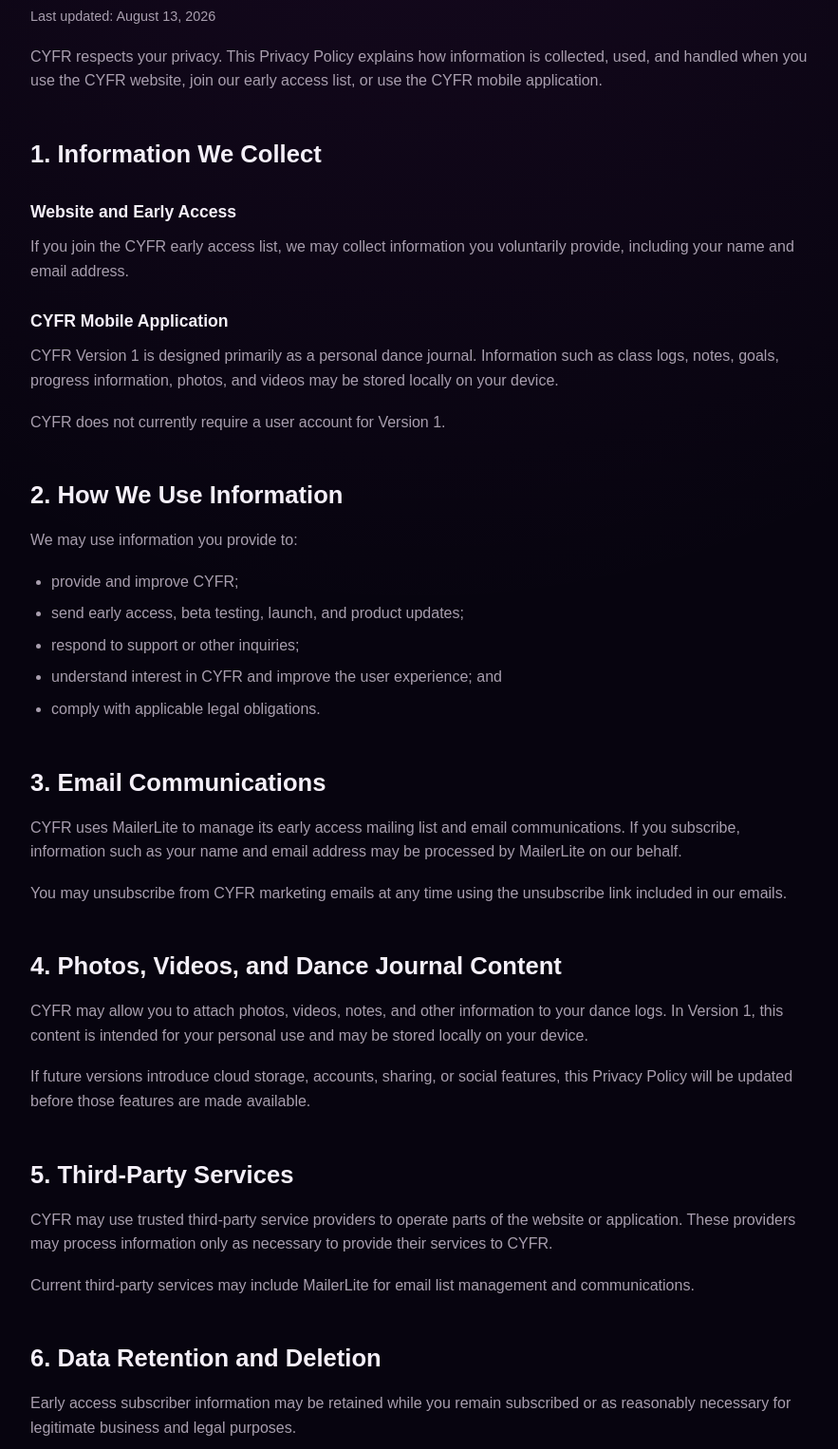
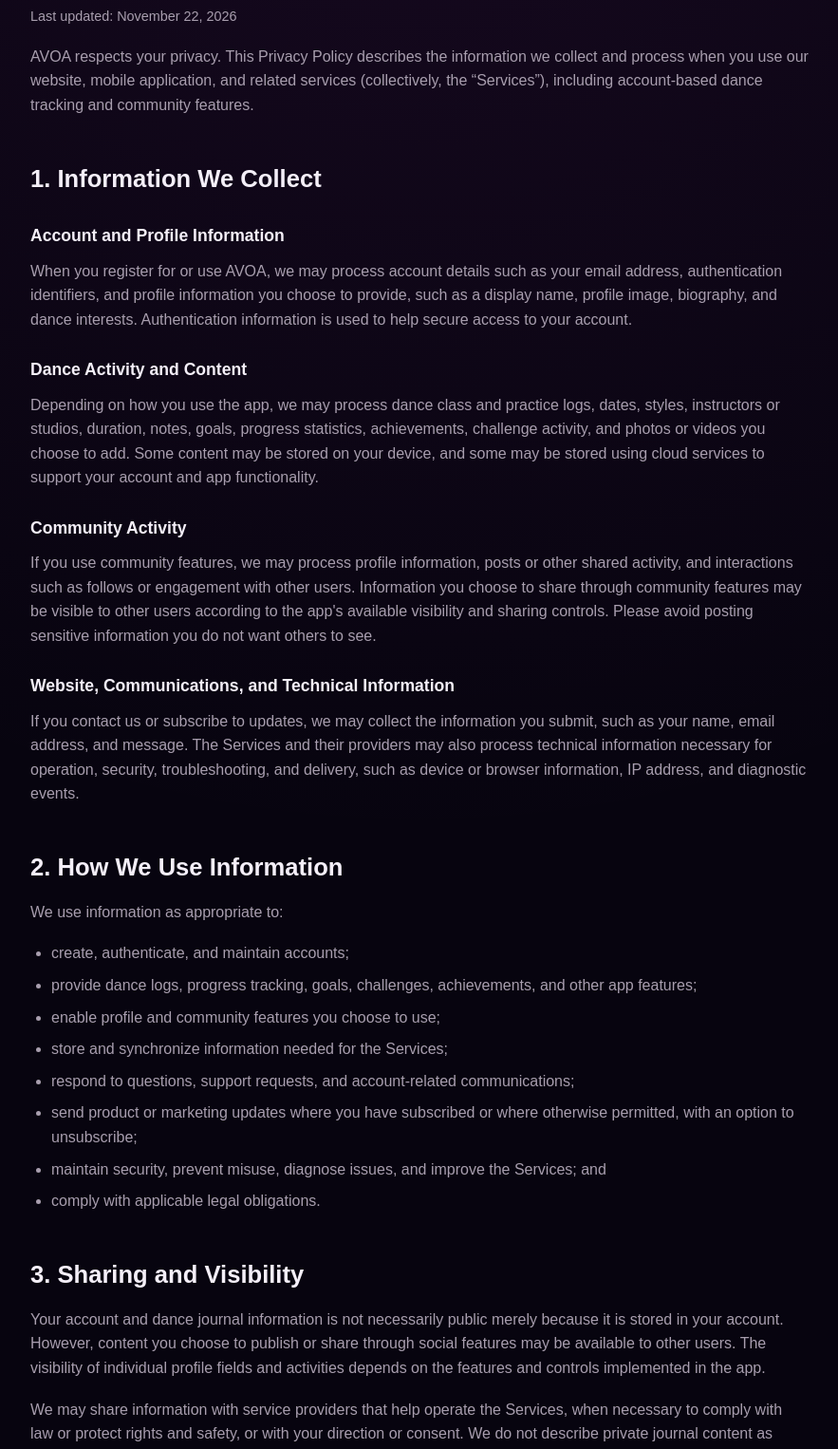
Before and after one commit to CyfrApp/cyfr-website, a plain HTML site: page privacy.html in a window 1280 px wide. Shown: the part 314-1840 px from the top of the page at 95% size, without its empty margins (198-1081 px from the left). Drawn offline with Linux system fonts and the light colour scheme.

Commit message:
Add files via upload

```diff
--- a/privacy.html
+++ b/privacy.html
@@ -3,182 +3,129 @@
 <head>
   <meta charset="UTF-8">
   <meta name="viewport" content="width=device-width, initial-scale=1.0">
-  <meta name="description" content="CYFR Privacy Policy">
-  <title>Privacy Policy — CYFR</title>
+  <meta name="description" content="AVOA Privacy Policy — learn how AVOA handles account, dance activity, and community information.">
+  <title>Privacy Policy — AVOA</title>
+  <link rel="icon" type="image/png" href="assets/logo/avoa_app_icon.png">
   <link rel="stylesheet" href="styles.css">
 </head>
-
 <body>
-
 <header class="site-header">
   <div class="container nav">
     <a href="index.html" class="brand">
-      <img src="assets/logo/cyfr-logo-white.svg" alt="CYFR" class="nav-logo">
+      <img src="assets/logo/avoa_logo_white.png" alt="AVOA" class="nav-logo">
     </a>
-
     <nav class="nav-links">
       <a href="index.html">Home</a>
       <a href="support.html">Support</a>
     </nav>
   </div>
 </header>
-
 <main class="legal-page">
   <div class="container legal-content">
-
-    <p class="eyebrow">CYFR</p>
+    <p class="eyebrow">AVOA</p>
     <h1>Privacy Policy</h1>
-    <p class="legal-updated">Last updated: August 13, 2026</p>
-
+    <p class="legal-updated">Last updated: November 22, 2026</p>
     <p>
-      CYFR respects your privacy. This Privacy Policy explains how information
-      is collected, used, and handled when you use the CYFR website, join our
-      early access list, or use the CYFR mobile application.
+      AVOA respects your privacy. This Privacy Policy describes the information we collect and process when you use our website, mobile application, and related services (collectively, the “Services”), including account-based dance tracking and community features.
     </p>
 
     <h2>1. Information We Collect</h2>
-
-    <h3>Website and Early Access</h3>
+    <h3>Account and Profile Information</h3>
     <p>
-      If you join the CYFR early access list, we may collect information you
-      voluntarily provide, including your name and email address.
+      When you register for or use AVOA, we may process account details such as your email address, authentication identifiers, and profile information you choose to provide, such as a display name, profile image, biography, and dance interests. Authentication information is used to help secure access to your account.
     </p>
-
-    <h3>CYFR Mobile Application</h3>
+    <h3>Dance Activity and Content</h3>
     <p>
-      CYFR Version 1 is designed primarily as a personal dance journal.
-      Information such as class logs, notes, goals, progress information,
-      photos, and videos may be stored locally on your device.
+      Depending on how you use the app, we may process dance class and practice logs, dates, styles, instructors or studios, duration, notes, goals, progress statistics, achievements, challenge activity, and photos or videos you choose to add. Some content may be stored on your device, and some may be stored using cloud services to support your account and app functionality.
     </p>
-
+    <h3>Community Activity</h3>
     <p>
-      CYFR does not currently require a user account for Version 1.
+      If you use community features, we may process profile information, posts or other shared activity, and interactions such as follows or engagement with other users. Information you choose to share through community features may be visible to other users according to the app's available visibility and sharing controls. Please avoid posting sensitive information you do not want others to see.
+    </p>
+    <h3>Website, Communications, and Technical Information</h3>
+    <p>
+      If you contact us or subscribe to updates, we may collect the information you submit, such as your name, email address, and message. The Services and their providers may also process technical information necessary for operation, security, troubleshooting, and delivery, such as device or browser information, IP address, and diagnostic events.
     </p>
 
     <h2>2. How We Use Information</h2>
-
-    <p>We may use information you provide to:</p>
-
+    <p>We use information as appropriate to:</p>
     <ul>
-      <li>provide and improve CYFR;</li>
-      <li>send early access, beta testing, launch, and product updates;</li>
-      <li>respond to support or other inquiries;</li>
-      <li>understand interest in CYFR and improve the user experience; and</li>
+      <li>create, authenticate, and maintain accounts;</li>
+      <li>provide dance logs, progress tracking, goals, challenges, achievements, and other app features;</li>
+      <li>enable profile and community features you choose to use;</li>
+      <li>store and synchronize information needed for the Services;</li>
+      <li>respond to questions, support requests, and account-related communications;</li>
+      <li>send product or marketing updates where you have subscribed or where otherwise permitted, with an option to unsubscribe;</li>
+      <li>maintain security, prevent misuse, diagnose issues, and improve the Services; and</li>
       <li>comply with applicable legal obligations.</li>
     </ul>
 
-    <h2>3. Email Communications</h2>
-
+    <h2>3. Sharing and Visibility</h2>
     <p>
-      CYFR uses MailerLite to manage its early access mailing list and email
-      communications. If you subscribe, information such as your name and
-      email address may be processed by MailerLite on our behalf.
+      Your account and dance journal information is not necessarily public merely because it is stored in your account. However, content you choose to publish or share through social features may be available to other users. The visibility of individual profile fields and activities depends on the features and controls implemented in the app.
+    </p>
+    <p>
+      We may share information with service providers that help operate the Services, when necessary to comply with law or protect rights and safety, or with your direction or consent. We do not describe private journal content as publicly shared unless you choose a feature that makes it available to others.
     </p>
 
+    <h2>4. Photos, Videos, and Device Permissions</h2>
     <p>
-      You may unsubscribe from CYFR marketing emails at any time using the
-      unsubscribe link included in our emails.
-    </p>
-
-    <h2>4. Photos, Videos, and Dance Journal Content</h2>
-
-    <p>
-      CYFR may allow you to attach photos, videos, notes, and other information
-      to your dance logs. In Version 1, this content is intended for your
-      personal use and may be stored locally on your device.
-    </p>
-
-    <p>
-      If future versions introduce cloud storage, accounts, sharing, or social
-      features, this Privacy Policy will be updated before those features are
-      made available.
+      AVOA may let you select photos or videos for logs, your profile, or community content. The app may request access to relevant device features or media only as needed for the actions you choose. You can manage permissions through your device settings. Content uploaded to the Services may be processed and stored to provide the requested feature.
     </p>
 
     <h2>5. Third-Party Services</h2>
-
     <p>
-      CYFR may use trusted third-party service providers to operate parts of
-      the website or application. These providers may process information only
-      as necessary to provide their services to CYFR.
+      AVOA uses Supabase services for app backend functionality, including account authentication and associated data services. These services may process information needed to provide the app. We may also use MailerLite to manage subscribed email communications, and GitHub Pages to publish our website. Service providers process information under their own applicable terms and privacy practices, as well as our arrangements with them.
     </p>
 
+    <h2>6. Email Communications</h2>
     <p>
-      Current third-party services may include MailerLite for email list
-      management and communications.
+      If you subscribe to AVOA announcements or marketing updates, we may use your submitted contact information to send those messages. You can unsubscribe from marketing emails through the unsubscribe link included in those emails. Essential account or service communications may still be sent where necessary.
     </p>
 
-    <h2>6. Data Retention and Deletion</h2>
-
+    <h2>7. Data Retention and Deletion</h2>
     <p>
-      Early access subscriber information may be retained while you remain
-      subscribed or as reasonably necessary for legitimate business and legal
-      purposes.
+      We retain information for as long as reasonably needed to provide the Services, maintain accounts, address security or legal obligations, and resolve disputes, subject to applicable law. Retention periods can vary by the type of information and the reason it is processed.
+    </p>
+    <p>
+      You may request access to or deletion of your personal information through our <a href="support.html">Support page</a>. Where available, you may also edit or remove content using controls in the app. Deleting the app from your device does not necessarily delete information associated with your cloud account. Certain records may be retained where legally required or otherwise permitted.
     </p>
 
+    <h2>8. Security</h2>
     <p>
-      You may request removal of your personal information from the CYFR early
-      access list by contacting us through the support page or by unsubscribing
-      from our emails.
+      We use reasonable measures designed to protect information handled through the Services. No method of electronic transmission or storage is completely secure, and we cannot guarantee absolute security.
     </p>
 
+    <h2>9. Children's Privacy</h2>
     <p>
-      Data stored locally within the CYFR app can generally be removed by
-      deleting the relevant content within the app or removing the app from
-      your device, subject to the functionality available in the applicable
-      version.
+      We do not intend to knowingly collect children's personal information in violation of applicable law. If you believe a child has provided personal information in a way that requires parental authorization or removal, please contact us through our <a href="support.html">Support page</a> so we can review the request.
     </p>
 
-    <h2>7. Security</h2>
-
+    <h2>10. Changes to This Privacy Policy</h2>
     <p>
-      We take reasonable measures designed to protect information under our
-      control. However, no electronic storage or transmission system can be
-      guaranteed to be completely secure.
+      We may update this Privacy Policy as AVOA and its practices evolve. We will post the revised policy here with an updated effective date and provide additional notice when required by law.
     </p>
 
-    <h2>8. Children's Privacy</h2>
-
+    <h2>11. Contact</h2>
     <p>
-      CYFR is not currently intended to knowingly collect personal information
-      from children in violation of applicable law. If we introduce features
-      specifically directed toward children or younger users, we will update
-      our practices and policies as required.
+      For privacy questions, requests, or concerns, please visit our <a href="support.html">Support page</a>.
     </p>
-
-    <h2>9. Changes to This Privacy Policy</h2>
-
-    <p>
-      CYFR may update this Privacy Policy as the product evolves. The updated
-      version will be posted on this page with a revised "Last updated" date.
-    </p>
-
-    <h2>10. Contact</h2>
-
-    <p>
-      For privacy questions or requests, please visit our
-      <a href="support.html">Support page</a>.
-    </p>
-
   </div>
 </main>
-
 <footer class="site-footer">
   <div class="container footer-content">
     <div>
-      <div class="footer-brand">CYFR</div>
+      <div class="footer-brand">AVOA</div>
       <p>the home for dancers</p>
     </div>
-
     <div class="footer-links">
       <a href="index.html">Home</a>
       <a href="privacy.html">Privacy</a>
       <a href="terms.html">Terms</a>
       <a href="support.html">Support</a>
     </div>
-
-    <p class="copyright">© 2026 CYFR. All rights reserved.</p>
+    <p class="copyright">© 2026 AVOA. All rights reserved.</p>
   </div>
 </footer>
-
 </body>
 </html>
```
